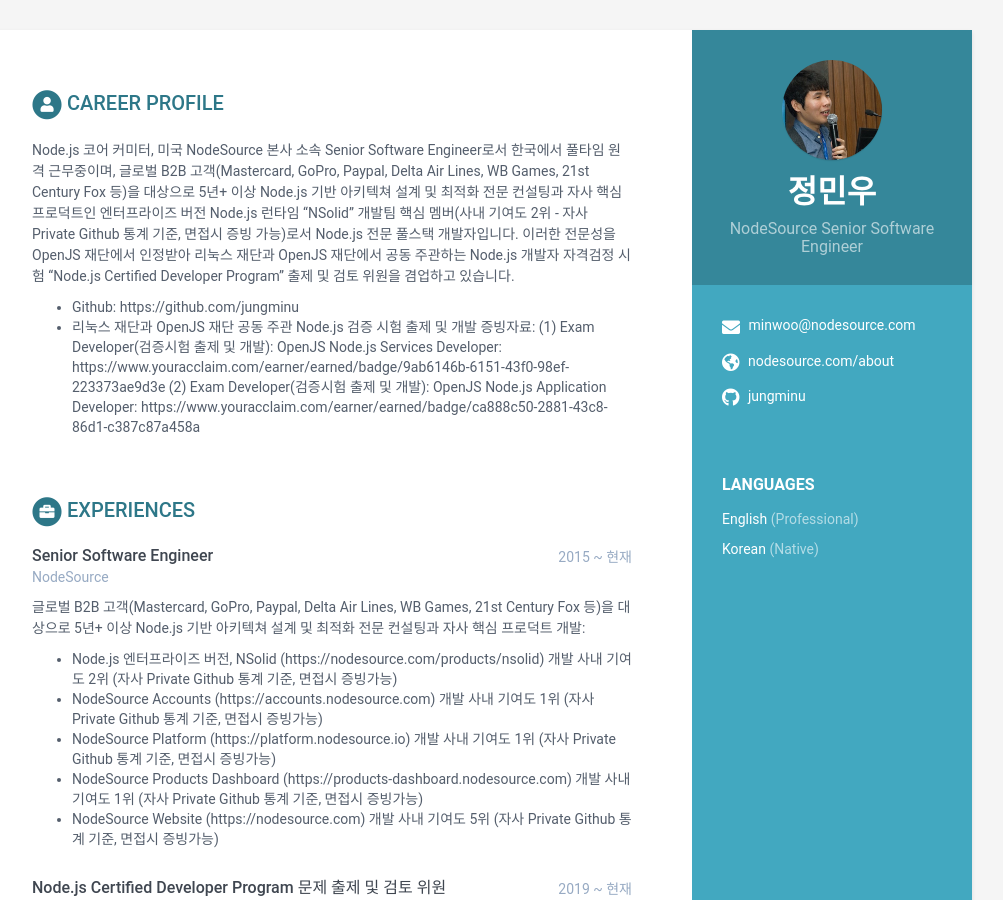
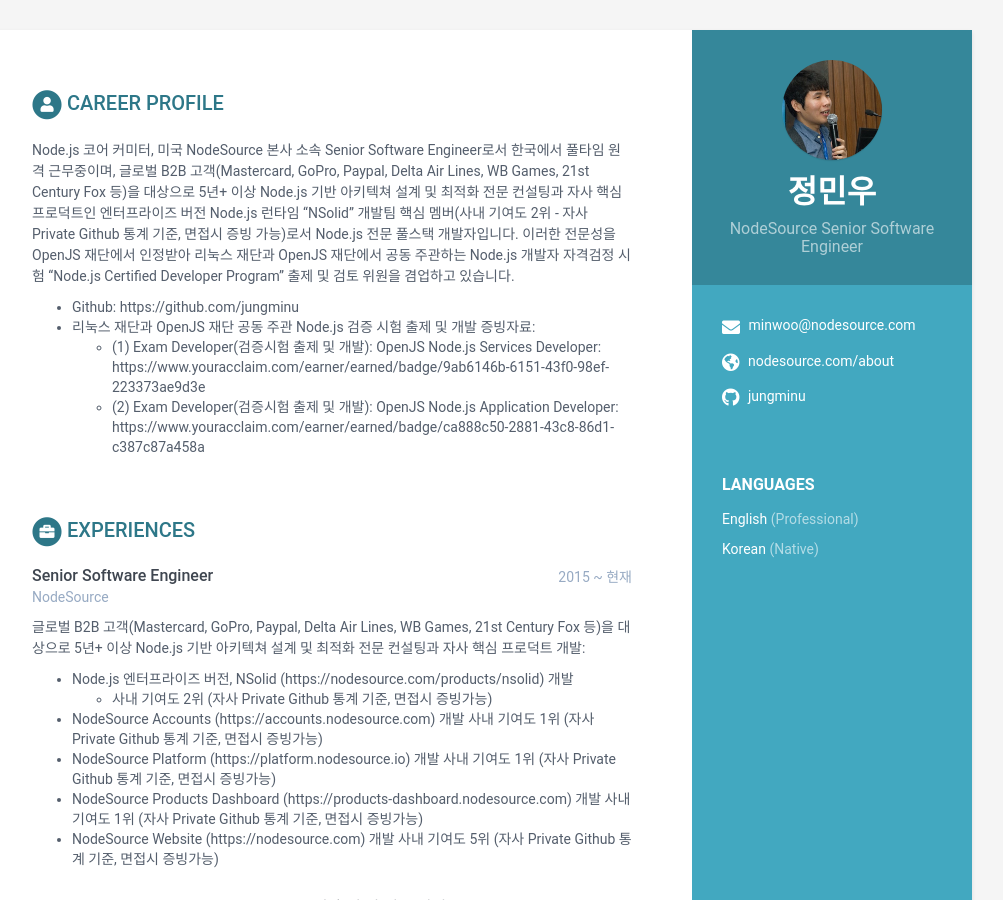
Before and after one commit to JungMinu/jungminu.github.io, a Jekyll site: the page built from index.html, in a window 1280 px wide and 900 px high. Shown: the whole window, without its empty margins (168-1171 px from the left). Built offline with Jekyll 4.4.1, drawn with Linux system fonts in a browser that asks for light colours.

```diff
--- a/_data/data.yml
+++ b/_data/data.yml
@@ -28,11 +28,12 @@ sidebar:
 career-profile:
     title: Career Profile
     summary: |
-      Node.js 코어 커미터, 미국 NodeSource 본사 소속 Senior Software Engineer로서 한국에서 풀타임 원격 근무중이며, 글로벌 B2B 고객(Mastercard, GoPro, Paypal, Delta Air Lines, WB Games, 21st Century Fox 등)을 대상으로 5년+ 이상 Node.js 기반 아키텍쳐 설계 및 최적화 전문 컨설팅과 자사 핵심 프로덕트인 엔터프라이즈 버전 Node.js 런타임 "NSolid" 개발팀 핵심 멤버(사내 기여도 2위 - 자사 Private Github 통계 기준, 면접시 증빙 가능)로서 Node.js 전문 풀스택 개발자입니다. 이러한 전문성을 OpenJS 재단에서 인정받아 리눅스 재단과 OpenJS 재단에서 공동 주관하는 Node.js 개발자 자격검정 시험 "Node.js Certified Developer Program" 출제 및 검토 위원을 겸업하고 있습니다.
+      Node.js 코어 커미터, 미국 NodeSource 본사 소속 Senior Software Engineer로서 한국에서 풀타임 원격 근무중이며, 글로벌 B2B 고객(Mastercard, GoPro, Paypal, Delta Air Lines, WB Games, 21st Century Fox 등)을 대상으로 5년+ 이상 Node.js 기반 아키텍쳐 설계 및 최적화 전문 컨설팅과 자사 핵심 프로덕트인 엔터프라이즈 버전 Node.js 런타임 "NSolid" 개발팀 핵심 멤버(사내 기여도 2위 - 자사 Private Github 통계 기준, 면접시 증빙 가능)로서 Node.js 전문 풀스택 개발자입니다.
+      이러한 전문성을 OpenJS 재단에서 인정받아 리눅스 재단과 OpenJS 재단에서 공동 주관하는 Node.js 개발자 자격검정 시험 "Node.js Certified Developer Program" 출제 및 검토 위원을 겸업하고 있습니다.
         - Github: https://github.com/jungminu
         - 리눅스 재단과 OpenJS 재단 공동 주관 Node.js 검증 시험 출제 및 개발 증빙자료:
-        (1) Exam Developer(검증시험 출제 및 개발): OpenJS Node.js Services Developer: https://www.youracclaim.com/earner/earned/badge/9ab6146b-6151-43f0-98ef-223373ae9d3e
-        (2) Exam Developer(검증시험 출제 및 개발): OpenJS Node.js Application Developer: https://www.youracclaim.com/earner/earned/badge/ca888c50-2881-43c8-86d1-c387c87a458a
+          - (1) Exam Developer(검증시험 출제 및 개발): OpenJS Node.js Services Developer: https://www.youracclaim.com/earner/earned/badge/9ab6146b-6151-43f0-98ef-223373ae9d3e
+          - (2) Exam Developer(검증시험 출제 및 개발): OpenJS Node.js Application Developer: https://www.youracclaim.com/earner/earned/badge/ca888c50-2881-43c8-86d1-c387c87a458a
 
 experiences:
     - role: Senior Software Engineer
@@ -41,7 +42,7 @@ experiences:
       details: |
         글로벌 B2B 고객(Mastercard, GoPro, Paypal, Delta Air Lines, WB Games, 21st Century Fox 등)을 대상으로 5년+ 이상 Node.js 기반 아키텍쳐 설계 및 최적화 전문 컨설팅과 자사 핵심 프로덕트 개발:
         - Node.js 엔터프라이즈 버전, NSolid (https://nodesource.com/products/nsolid) 개발
-          사내 기여도 2위 (자사 Private Github 통계 기준, 면접시 증빙가능)
+          - 사내 기여도 2위 (자사 Private Github 통계 기준, 면접시 증빙가능)
         - NodeSource Accounts (https://accounts.nodesource.com) 개발
           사내 기여도 1위 (자사 Private Github 통계 기준, 면접시 증빙가능)
         - NodeSource Platform (https://platform.nodesource.io) 개발
```
